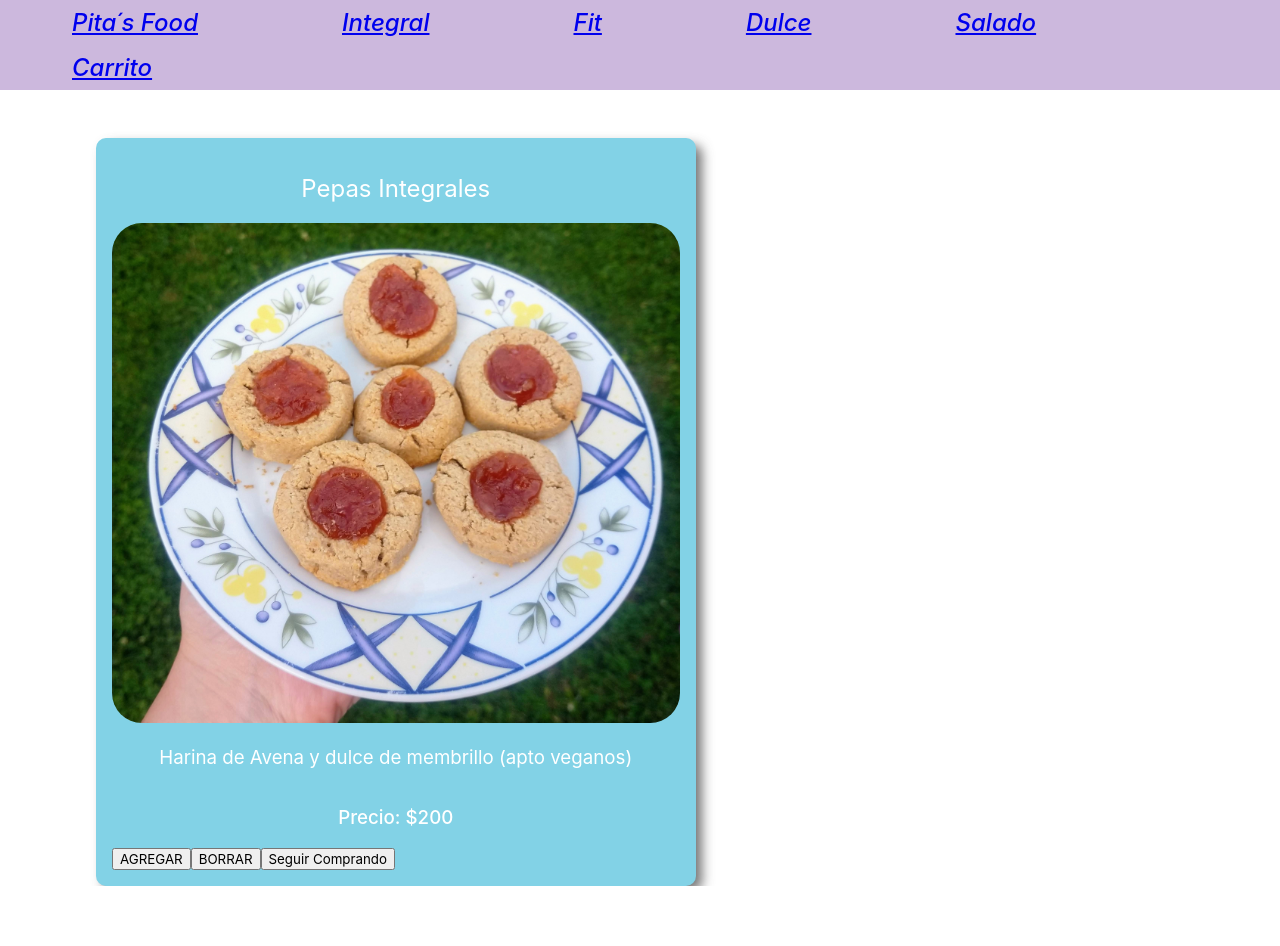
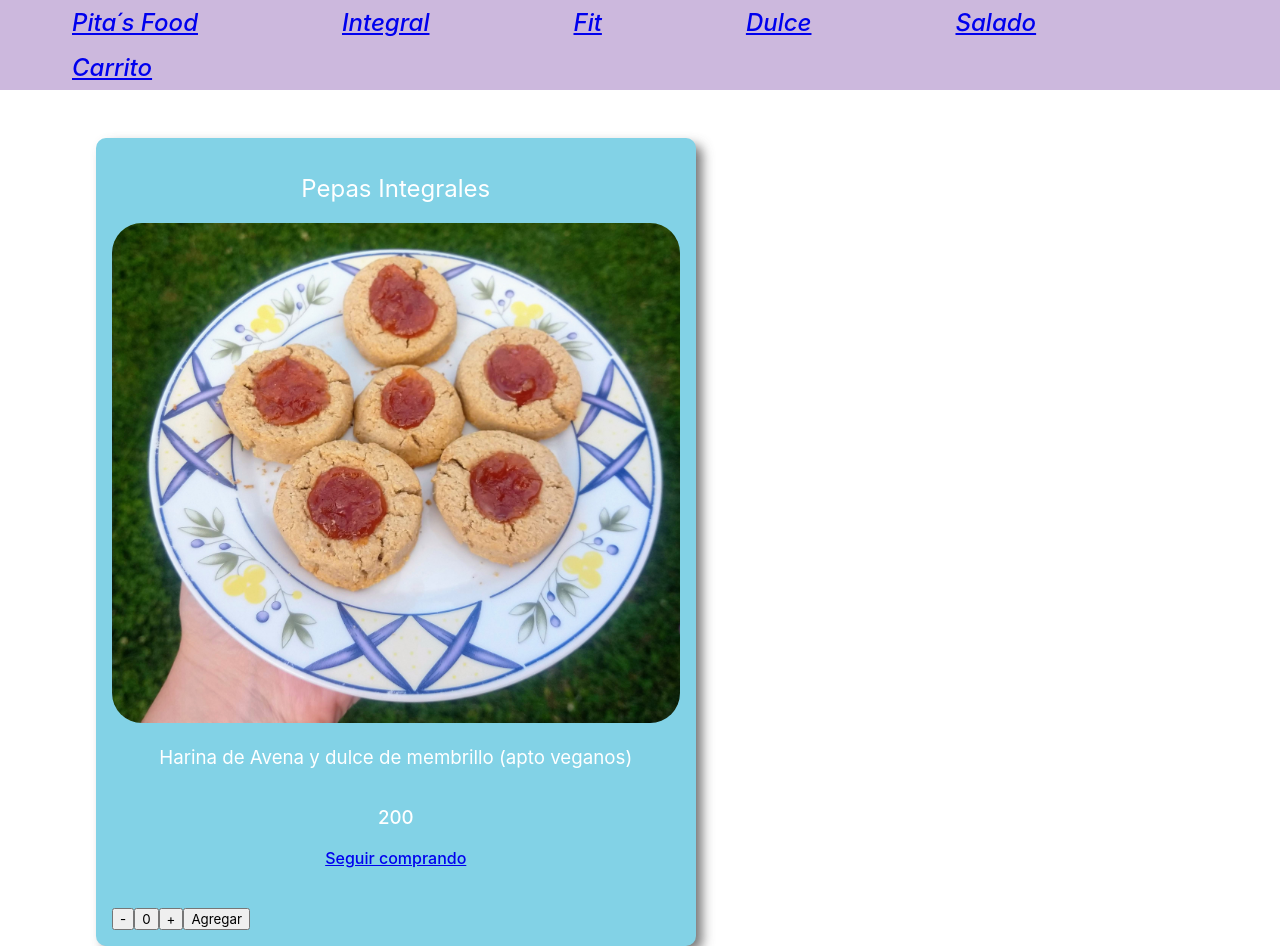
Before and after one commit to GiYani/React, a React (Create React App) app: page /product/1 in a window 1280 px wide. Before the commit the page ends 886 px from the top, so only its background shows below. Built offline with nearby package versions, Linux system fonts and the light colour scheme.

Commit message:
funcionando :D

```diff
--- a/public/apuntes.js
+++ b/public/apuntes.js
@@ -92,6 +92,7 @@ export const CompraDetail=()=>{
 
 };
 
+import { Link } from "react-router-dom";
 import { useContext } from "react/cjs/react.development";
 import { CompraContext } from "../CompraContex";
 import NavBar from "../NavBar/NavBar";
@@ -122,7 +123,7 @@ export const Cart =()=>{
         return(
             <div>
                 <div><p>No hay Productos en el Carrito</p></div>
-                <button onClick={<NavBar to="/"/>}>Seguir Comprando</button>
+                <Link to="/">Seguir Comprando</Link>
             </div>
         );
     };
--- a/src/componentes/ItemCount.Jsx
+++ b/src/componentes/CartWidgets/ItemCount.jsx
@@ -1,29 +1,21 @@
 import { useState } from 'react';
 
-const ItemCount = (onAdd) => {
-  const [contador, setContador] = useState(1);
+const ItemCount = ({onAdd,stock}) => {
+  const [contador, setContador] = useState(0);
 
-  const contadorAdd =()=>{
-    onAdd(contador);
-
-  };
-  function Check(props){
-    return contador<props.stock;
-
-  }
 
   return (
    <div>
     <button onClick = {contador>1
       ?()=>{ setContador (contador-1);}
       :()=>{ setContador(contador);}
-    }></button>
+    }>-</button>
     <button>{contador}</button>
-    <button onClick = {Check
+    <button onClick = {contador<stock
       ?()=>{ setContador (contador+1);}
       :()=>{ setContador(contador);}
-    }></button>
-    <button onClick={contadorAdd}> Agregar</button>
+    }>+</button>
+    <button onClick={ ()=> onAdd (contador)}> Agregar</button>
 
     </div>
   );
--- a/src/componentes/CartWidgets/carrito.jsx
+++ b/src/componentes/CartWidgets/carrito.jsx
@@ -1,31 +1,44 @@
-import { useContext } from "react";
-import { ItemDetail } from "../../containers/ItemDetail/IntemDetail";
+import { Link } from "react-router-dom";
+import { useContext } from "react/cjs/react.development";
 import { CompraContext } from "../CompraContex";
-import ItemCount from "../ItemCount.Jsx";
-import { NewProduct } from "./newProduct";
+
+
 
 export const Carrito =()=>{
-    const {item, removeProduct,addProduct,addUnidad, enCarro,totalPrecio }= useContext(CompraContext);
+    const{ items, removeProduct, vaciarCarrito}= useContext(CompraContext)
+    console.log(items)
 
-    return(
-        <div>
-        <h3>Productos en carrito</h3>
-        {item.map((item, id) => {
-          return (
-            <ItemDetail
-              key={id}
-              item={item}
-              removeProduct={removeProduct}
-              addUnidad={addUnidad}
+    const totalCompra = () => {
+      return items.reduce((acc, curr) => acc + curr.precio * curr.quantity, 0);
+  };
 
-            />
-          );
+    const Limpiar =()=>{ vaciarCarrito()}
+    if (items.length> 0){
+        return <>{
+          items.map((item) => {
+            return <div>
+                <table>
+                <tr>
+                    <td>{item.title}</td>
+                    <td>{item.quantity}</td>
+                    <td>{item.precio}</td>
+                    <td>{item.quantity * item.precio}</td>
+                    <td><button onClick={()=>removeProduct(item.id)}> borrar producto</button></td>
 
-        })}
-        <NewProduct addProduct={addProduct} enCarro={enCarro} totalPrecio={totalPrecio} />
-        <ItemCount/>
-        </div>
-
-    );
-
-};
+                </tr>
+               </table>
+            </div>
+          }
+          )
+        }{totalCompra()}
+                  <button onClick={Limpiar}>vaciar Carrito</button>
+        </>
+    } else {
+        return(
+            <div>
+                <div><p>No hay Productos en el Carrito</p></div>
+                <Link to="/">Seguir Comprando</Link>
+            </div>
+        );
+    };
+}
--- a/src/componentes/CartWidgets/newProduct.jsx
+++ b/src/componentes/CartWidgets/newProduct.jsx
@@ -1,7 +1,10 @@
-import { useRef } from "react"
+import { useContext, useRef } from "react"
+import { CompraContext } from "../CompraContex";
 
 
-export const NewProduct =({addProduct, enCarro,totalPrecio})=>{
+export const NewProduct =()=>{
+
+    const{addProduct, enCarro,totalPrecio}=useContext(CompraContext)
     const referencia= useRef ({});
 
     const handleSubmit=(event)=>{
--- a/src/componentes/CompraContex.jsx
+++ b/src/componentes/CompraContex.jsx
@@ -11,37 +11,30 @@ export const CompraProvider = ({children}) => {
       setItems(auxArray);
     };
 
-    const addProduct= (item, id) => {
+    const addProduct= (producto) => {
       const agregarProduct = items.find(
-        (item) => item.id  === id
+        (item) => item.id  === producto.id
       );
 
       if (agregarProduct) {
-        agregarProduct.cantidad += 1;
+        agregarProduct.quantity += producto.quantity;
         setItems([...items]);
       } else {
-        setItems([...items, { item:item, cantidad: 1 }]);
+        setItems([...items, producto]);
       }
     };
+    console.log(items)
 
-    const addUnidad = (id) => {
-      const agregarProduct = items.find((item) => item.id === id);
+    const vaciarCarrito =()=>{
+      setItems ([])
+    }
 
-      if (agregarProduct) {
-        agregarProduct.id += 1;
-        setItems([...items]);
-      }
-    };
-
-    const enCarro =(id)=>{
-      return items.findIndex((item)=>item.id===id);
-    };
     const totalPrecio = () => {
       return items.reduce((acc, curr) => acc + curr.precio, 0);
     };
 
 
 
-    return ( <CompraContext.Provider value={[removeProduct, addProduct, addUnidad, enCarro, totalPrecio]}>{children}
+    return ( <CompraContext.Provider value={{items,removeProduct, addProduct, vaciarCarrito,totalPrecio}}>{children}
     </CompraContext.Provider>);
 };
--- a/src/containers/ItemDetail/IntemDetail.jsx
+++ b/src/containers/ItemDetail/IntemDetail.jsx
@@ -1,11 +1,22 @@
 import  './itemDetail.css'
-import NavBar from '../../componentes/NavBar/NavBar';
-import { useContext } from 'react';
+import { useContext, useState } from 'react';
+import ItemCount  from '../../componentes/CartWidgets/ItemCount';
 import { CompraContext } from '../../componentes/CompraContex';
+import { Link } from 'react-router-dom';
 
 
-export const ItemDetail = ({category, title, image, description, precio, id }) => {
-  const {item, removeProduct,addUnidad}= useContext(CompraContext);
+
+export const ItemDetail = ({category, title, image, description, precio, id, stock }) => {
+
+  const[redireccionCart, setRedireccion]=useState(false);
+  const {item, addProduct}= useContext(CompraContext);
+
+
+  const onAdd =(contador)=>{
+    setRedireccion(true)
+    addProduct ({quantity:contador,category, title, image, description, precio, id, stock });
+    alert(`Agrego ${contador} productos     `)
+  }
 
   return (
     <div className={`item_card ${category}-fitIntegral`}>
@@ -15,16 +26,21 @@ export const ItemDetail = ({category, title, image, description, precio, id }) =
         </span>
       <h3 style={{ fontWeight:'400'}}>{description}</h3>
       <h3 style={{fontWeight:'500'}}>{precio}</h3>
+      <Link to="/">Seguir comprando</Link>
+      <br/>
+
+      <br/>
       <div>
-      <div>
-          <button onClick={() => addUnidad(item.id)}>AGREGAR</button>
-          <button onClick={() => removeProduct(item.id)}>BORRAR</button>
-          <button onClick={<NavBar to="/"/>}>Seguir Comprando</button>
+        {redireccionCart ? (
+        <Link to="/carrito" className='btn'>Finalizar Compra</Link>
+        ):(
+          <ItemCount
+          stock = {stock}
+          onAdd ={onAdd}/>
+        )}
+
       </div>
 
-
-
-      </div>
     </div>
 
   );
--- a/src/containers/ItemDetailContainer/index.jsx
+++ b/src/containers/ItemDetailContainer/index.jsx
@@ -20,8 +20,7 @@ export const ItemDetailContainer = () => {
 
     getItems.then((res) => {
         setProduct(res);
-         })
-        .finally(() => setLoading(false));
+}) .finally(() => setLoading(false));
     }, [itemId]);
 
   return loading ?
--- a/src/mock/mockItem.jsx
+++ b/src/mock/mockItem.jsx
@@ -5,23 +5,25 @@ const mockedItems = [
         title: "Pepas Integrales",
         category:'Integral',
         description: "Harina de Avena y dulce de membrillo (apto veganos) ",
-        precio:"Precio: $"+ 200,
+        precio: 200,
         image: "/img/pepas.jpg",
+        stock:5
     },
     {
         id: '2',
         title: "Pan Dulce Integral",
         category:'Integral',
         description: "Reducido en grasas, sin azucar, sin huevo (apto veganos)",
-        precio:"Precio: $"+500,
+        precio:500,
         image: "/img/pan-d-int.jpg",
+        stock:6
     },
     {
         id: '3',
         title: "Galletas de jengibre ",
         category:'Integral',
         description: "Reducido en grasas, sin azucar, con especias",
-        precio:"Precio: $"+300,
+        precio:300,
         image: "",
     },
     {
@@ -30,7 +32,7 @@ const mockedItems = [
         title: "Budin Fit Banana",
         category:'Fit',
         description: "Ingredientes integrales, reducido en azucar y grasas",
-        precio: "Precio: $"+300,
+        precio: 300,
         image: '/img/budin.jpg',
     },
     {
@@ -39,7 +41,7 @@ const mockedItems = [
         title: "Galletas mix de semillas",
         category:'Fit',
         description: "Harina de Avena, reducido en grasas (apto veganos)",
-        precio: "Precio: $"+300,
+        precio:300,
         image: '',
     },
 ];
```
Also changed, not shown: src/componentes/CartWidgets/compraDetail.jsx (+11 -19 lines).
